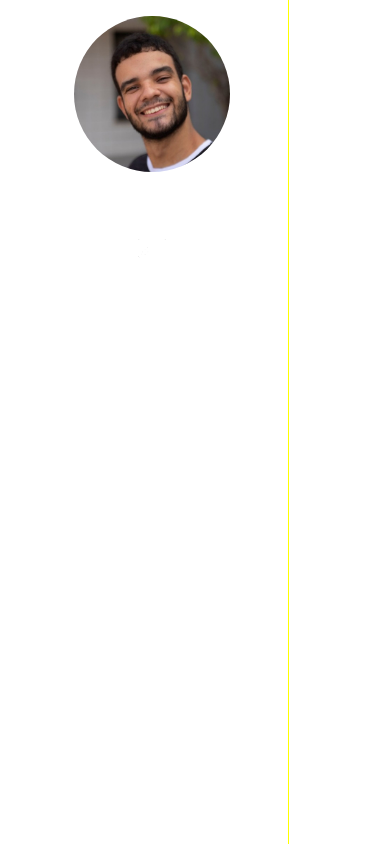
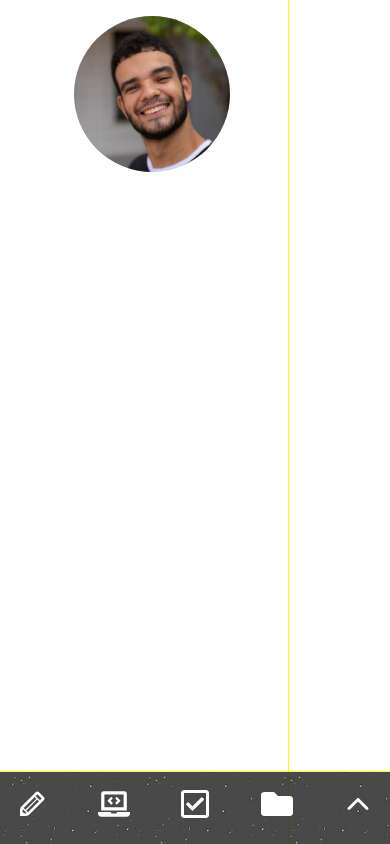
Before and after one commit to bira37/bira37.github.io, a React app: page / in a window 390 px wide. Shown: the top 844 px of the page. Built offline with nearby package versions, Linux system fonts and the light colour scheme.

Commit message:
add navigation component

```diff
--- a/src/App.tsx
+++ b/src/App.tsx
@@ -1,11 +1,13 @@
 import React from "react";
 import ErrorBoundary from "./Components/ErrorBoundary";
 import HomePage from "./Components/HomePage";
+import Navigation from "./Components/Navigation/index";
 
 const App = (): JSX.Element => {
   return (
     <ErrorBoundary>
       <HomePage />
+      <Navigation />
     </ErrorBoundary>
   );
 };
--- /dev/null
+++ b/src/Components/Navigation/index.tsx
@@ -0,0 +1,50 @@
+import React, { useEffect, useState } from "react";
+import { FaFolder, FaLaptopCode, FaRegCheckSquare } from "react-icons/fa";
+import { IoIosArrowUp } from "react-icons/io";
+import { TiPencil } from "react-icons/ti";
+import s from "./styles.scss";
+
+const Navigation = (): JSX.Element | null => {
+  const [displayElement, setDisplayElement] = useState(window.innerWidth < 1128);
+
+  useEffect(() => {
+    const handleResize = (): void => {
+      console.log(window.innerWidth);
+      setDisplayElement(window.innerWidth < 1128);
+    };
+
+    window.addEventListener("resize", handleResize);
+  });
+
+  return displayElement ? (
+    <div className={s.contentStyle}>
+      <span className={s.linkWrapper}>
+        <a href="#about">
+          <TiPencil className={`${s.iconLink} ${s.linkStyle}`} />
+        </a>
+      </span>
+      <span className={s.linkWrapper}>
+        <a href="#programming-skills">
+          <FaLaptopCode className={`${s.iconLink} ${s.linkStyle}`} />
+        </a>
+      </span>
+      <span className={s.linkWrapper}>
+        <a href="#general-skills">
+          <FaRegCheckSquare className={`${s.iconLink} ${s.linkStyle}`} />
+        </a>
+      </span>
+      <span className={s.linkWrapper}>
+        <a href="#projects">
+          <FaFolder className={`${s.iconLink} ${s.linkStyle}`} />
+        </a>
+      </span>
+      <span className={s.linkWrapper}>
+        <a href="#app">
+          <IoIosArrowUp className={`${s.iconLink} ${s.linkStyle}`} />
+        </a>
+      </span>
+    </div>
+  ) : null;
+};
+
+export default Navigation;
--- /dev/null
+++ b/src/Components/Navigation/styles.scss
@@ -0,0 +1,20 @@
+@import "../../globalStyles/config.scss";
+
+.contentStyle {
+  position: fixed;
+  bottom: 0;
+  width: 100%;
+  display: flex;
+  flex-wrap: nowrap;
+  flex-direction: row;
+  justify-content: space-between;
+  color: $textColor;
+  font-size: 2rem;
+  border-top: $borderStyle;
+  background: url(../../assets/images/background-image.png);
+  padding: 0.5em;
+}
+
+.iconLink {
+  flex: 0 1 20%;
+}
--- a/src/index.html
+++ b/src/index.html
@@ -12,6 +12,7 @@
         width: 100%;
         height: 100%;
         font-size: 16px;
+        scroll-behavior: smooth;
       }
       body {
           width: 100%;
```
